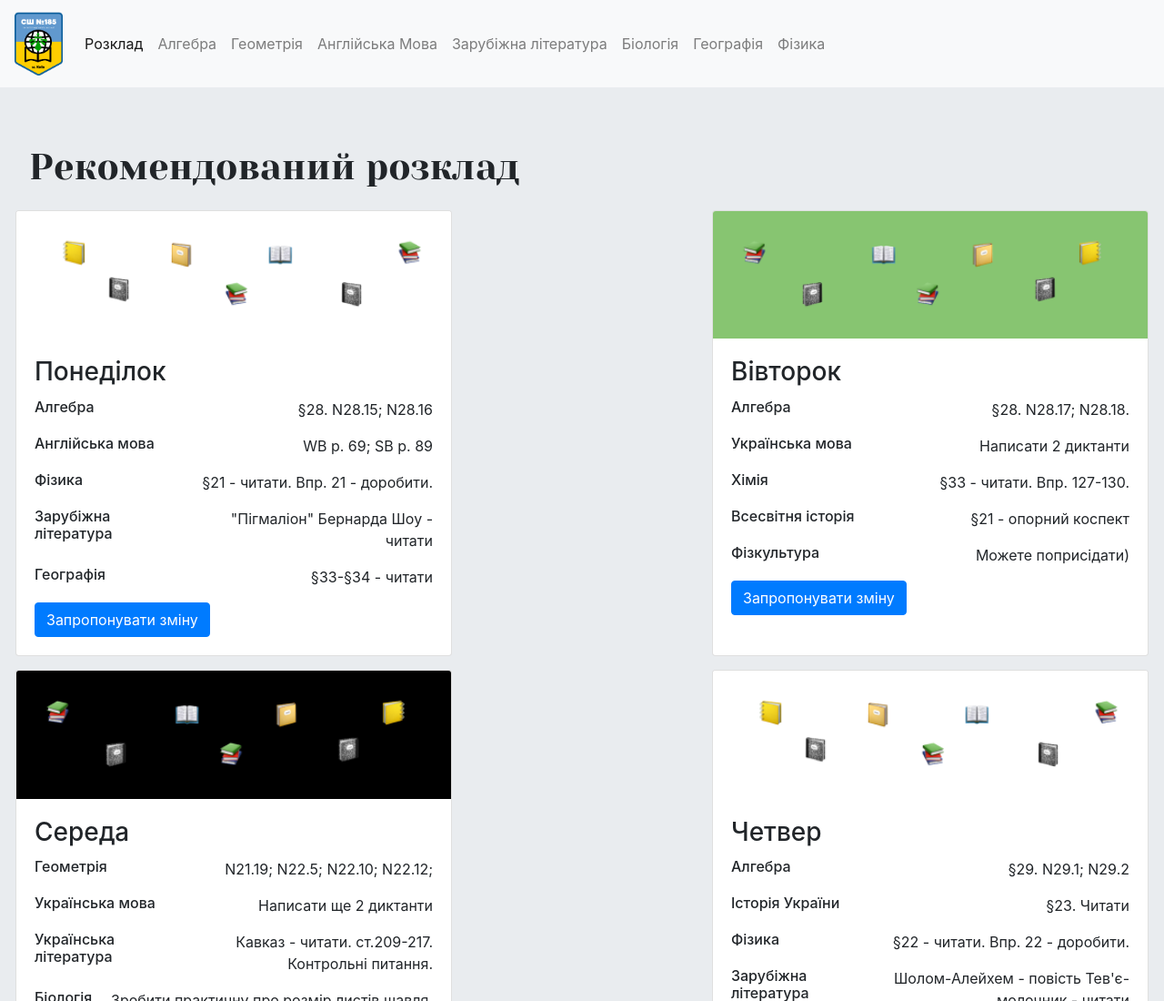
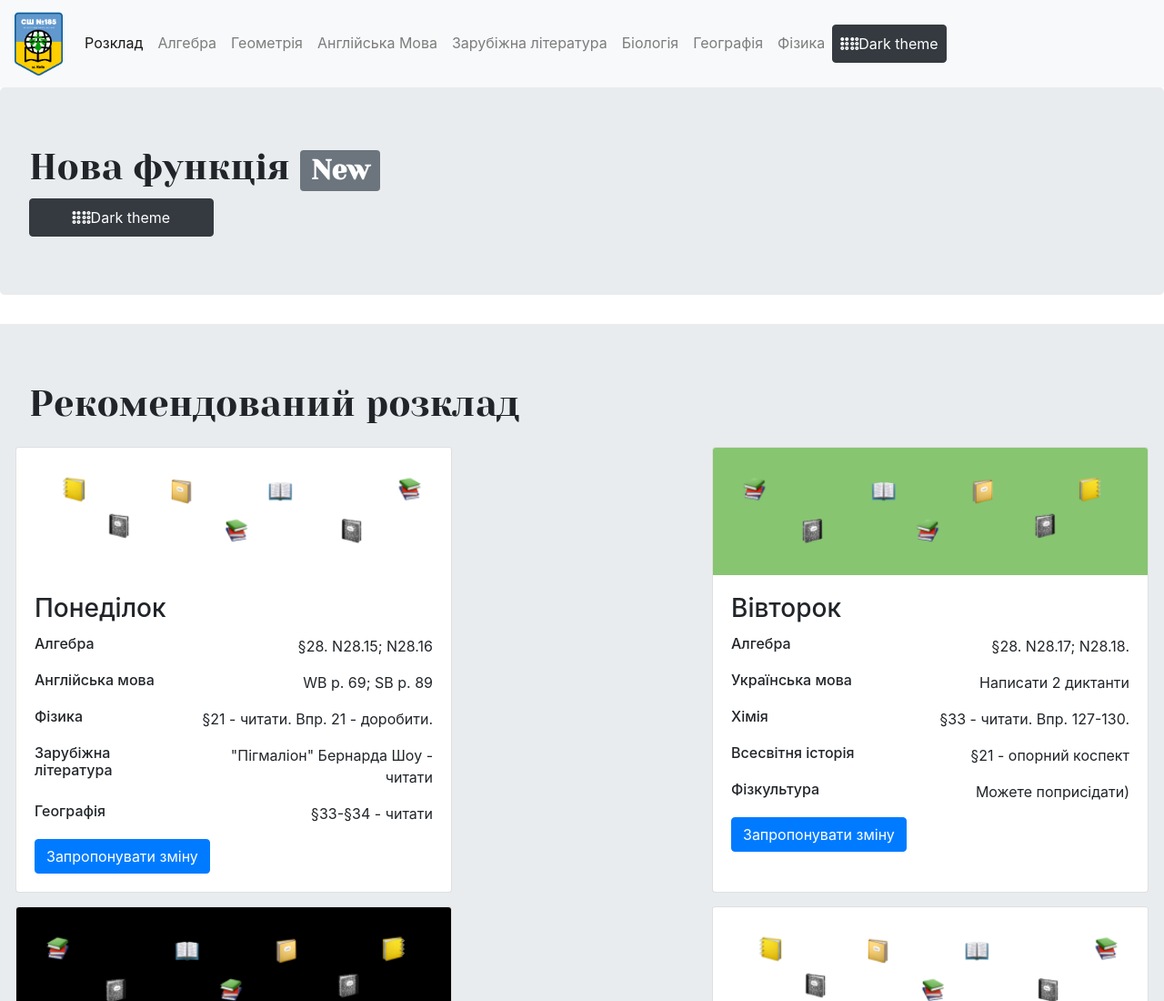
Before and after one commit to krecelloalex/krecelloalex.github.io, a plain HTML site: page 185/index.html in a window 1280 px wide. Shown: the top 1100 px of the page at 91% size. Drawn offline with nearby package versions, Linux system fonts and the light colour scheme.

Commit message:
dakr theme

```diff
--- a/185/index.html
+++ b/185/index.html
@@ -55,13 +55,21 @@
       <li class="nav-item">
         <a class="nav-link " href="#phys"  aria-disabled="true">Фізика</a>
       </li>
+      <li class="nav-item">
+        <a class="nav-link btn btn-dark text-white" href="dark.html"  aria-disabled="true"><i class="fas fa-braille icon-btn"></i>Dark theme</a>
+      </li>
     </ul>
   </div>
 </nav>
 
+<div class="jumbotron">
+  <h1>Нова функція <span class="badge badge-secondary">New</span></h1>
+  <a class="nav-link btn btn-dark text-white col-md-2 .col-sm-8" href="dark.html"  aria-disabled="true"><i class="fas fa-braille icon-btn"></i>Dark theme</a>
+</div>
+
 <div class="jumbotron rozklad row d-flex justify-content-between " id="schedule">
 
-  <h1 class="display4 col-12">
+  <h1 class="display4 col-11">
     Рекомендований розклад
   </h1>
 <!--   <div class="card" style="width: 24rem;">
```
